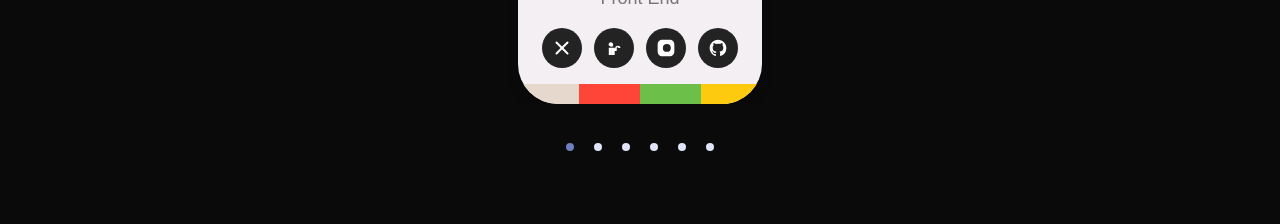
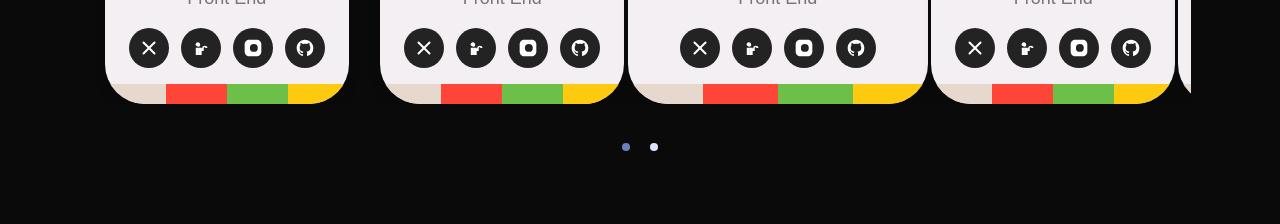
Before and after one commit to HudsonJR777/tia-ciata, a Next.js app: page /sobre in a window 1280 px wide. Shown: the part 2520-2744 px from the top of the page. Built offline with nearby package versions, Linux system fonts and the light colour scheme.

Commit message:
Update MeetTheTeam.tsx
Alterei o autoWidth de true para false, e centralizei o card no mobile

```diff
--- a/src/components/MeetTheTeam/MeetTheTeam.tsx
+++ b/src/components/MeetTheTeam/MeetTheTeam.tsx
@@ -12,11 +12,11 @@ const AliceCarousel = dynamic(() => import("react-alice-carousel"), {
 });
 
 const responsive = {
-  0: { items: 1 }, // Mobile: 1 card por vez
-  640: { items: 1 }, // Mobile grande: 1 card por vez
-  768: { items: 2 }, // Tablet: 2 cards
-  1024: { items: 3 }, // Telas médias: 3 cards
-  1280: { items: 4 }, // Desktop: 4 cards
+  0: { items: 1 },
+  640: { items: 1 },
+  768: { items: 2 },
+  1024: { items: 3 },
+  1280: { items: 4 },
 };
 
 export default function MeetTheTeam() {
@@ -29,7 +29,7 @@ export default function MeetTheTeam() {
   const items = MeetTheTeamCardInfos.map((team, index) => (
     <div
       key={`${team.name}-${index}`}
-      className="px-2 flex justify-center items-center"
+      className="w-full flex justify-center items-center px-2"
     >
       {/* Mobile: Card menor (210px) */}
       <div className="block md:hidden">
@@ -63,7 +63,7 @@ export default function MeetTheTeam() {
         disableDotsControls={false}
         disableButtonsControls={true}
         infinite={false}
-        autoWidth={true}
+        autoWidth={false}
         keyboardNavigation
       />
     </section>
```
